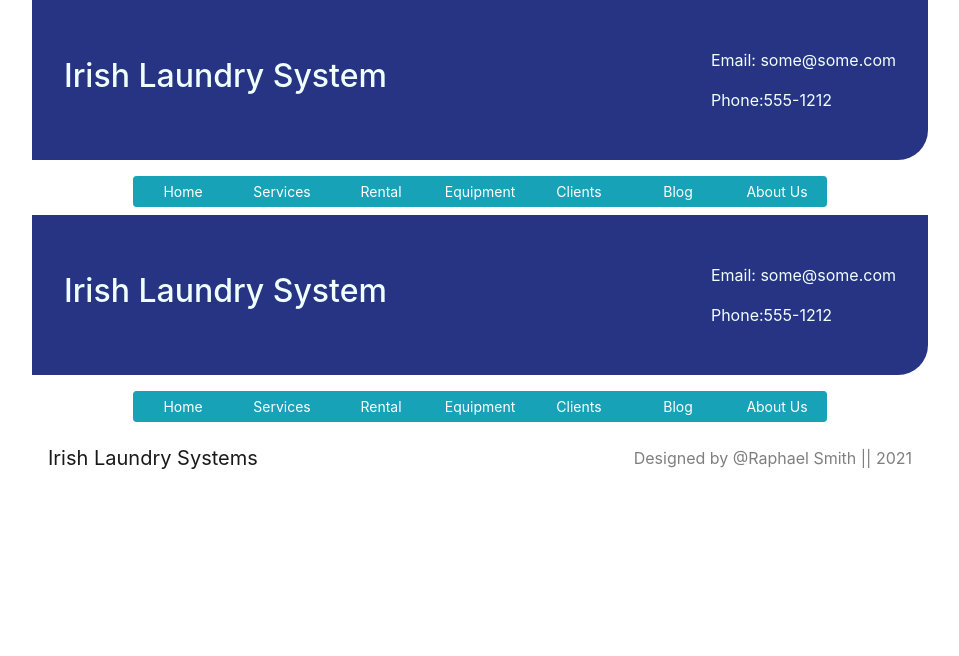
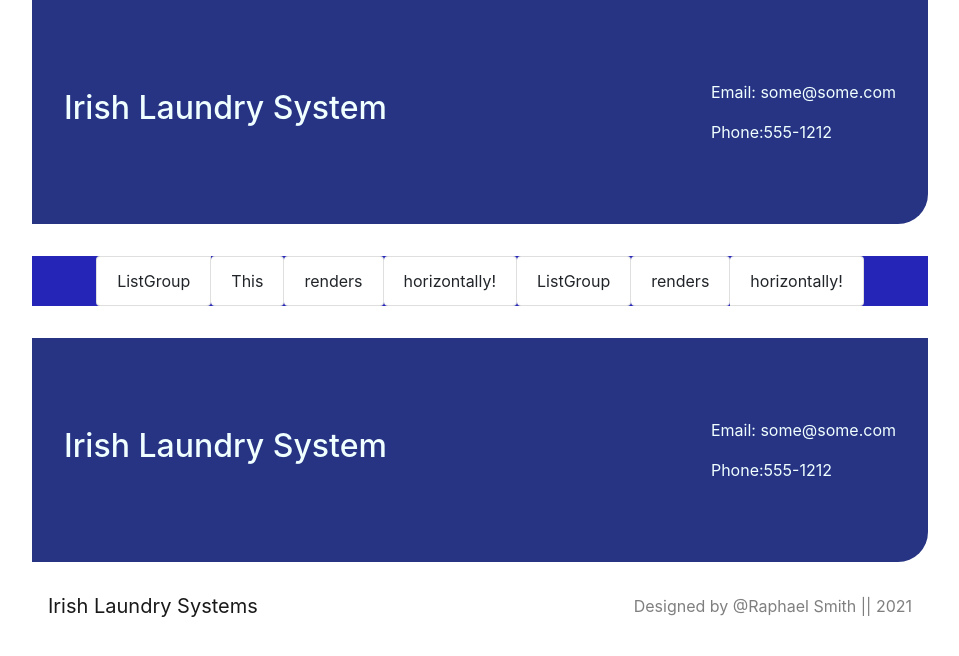
Before and after one commit to RaphaelQSmith/irish-laundry-system, a Next.js app: page /components/Header in a window 1280 px wide. Shown: the top 656 px of the page, without its empty margins (160-1119 px from the left). Built offline with nearby package versions, Linux system fonts and the light colour scheme.

Commit message:
Main Page link group and styling

```diff
--- a/pages/_app.tsx
+++ b/pages/_app.tsx
@@ -3,6 +3,7 @@ import Header from './components/Header'
 import Footer from './components/Footer'
 import styles from './styles/Home.module.css'
 import 'bootstrap/dist/css/bootstrap.css'
+import HeaderButtons from './components/HeaderButtons'
 
 
 function MyApp({ Component, pageProps }: AppProps) {
@@ -10,6 +11,7 @@ function MyApp({ Component, pageProps }: AppProps) {
     <div className={styles.wrapper}>
 
       <Header />
+      <HeaderButtons />
       <Component {...pageProps} />
       <Footer />
 
--- a/pages/components/Header.tsx
+++ b/pages/components/Header.tsx
@@ -15,17 +15,6 @@ export default function Header() {
                     </div>
                 </div>
             </header>
-            <div className={styles.buttonContainer}>
-                <ButtonGroup size="sm" className="mb-2">
-                    <Button className={styles.headerBts} variant="info">Home</Button>
-                    <Button className={styles.headerBts} variant="info">Services</Button>
-                    <Button className={styles.headerBts} variant="info">Rental</Button>
-                    <Button className={styles.headerBts} variant="info">Equipment</Button>
-                    <Button className={styles.headerBts} variant="info">Clients</Button>
-                    <Button className={styles.headerBts} variant="info">Blog</Button>
-                    <Button className={styles.headerBts} variant="info">About Us</Button>
-                </ButtonGroup>
-            </div>
         </div>
     )
 }
--- /dev/null
+++ b/pages/components/HeaderButtons.tsx
@@ -0,0 +1,21 @@
+import React from 'react'
+import { Button, ButtonGroup, ListGroup } from 'react-bootstrap'
+import styles from './components.module.css'
+
+export default function HeaderButtons() {
+    return (
+        <div>
+            <div className={styles.buttonContainer}>
+                <ListGroup horizontal>
+                    <ListGroup.Item className={styles.headerBts}>ListGroup</ListGroup.Item>
+                    <ListGroup.Item className={styles.headerBts}>This</ListGroup.Item>
+                    <ListGroup.Item className={styles.headerBts}>renders</ListGroup.Item>
+                    <ListGroup.Item className={styles.headerBts}>horizontally!</ListGroup.Item>
+                    <ListGroup.Item className={styles.headerBts}>ListGroup</ListGroup.Item>
+                    <ListGroup.Item className={styles.headerBts}>renders</ListGroup.Item>
+                    <ListGroup.Item className={styles.headerBts}>horizontally!</ListGroup.Item>
+                </ListGroup>
+            </div>
+        </div>
+    )
+}
--- a/pages/components/components.module.css
+++ b/pages/components/components.module.css
@@ -1,15 +1,14 @@
 .headerContainer{
     display: flex;
     flex: 1;
-    justify-items: center;
     flex-direction: row;
     flex-wrap: nowrap;
     background-color: rgb(39, 52, 131);
-    /* border-bottom-left-radius: 12px; */
     border-bottom-right-radius: 30px;
     align-items: center;
+    justify-items: center;
     margin-bottom: 1rem;
-    padding: 2rem 2rem 2rem;
+    padding: 4rem 2rem;
     color: azure;
 }
 
@@ -26,12 +25,17 @@
 }
 
 .buttonContainer{
-   display: flex;
-   align-content: space-around;
-   justify-content: space-around;
+   box-sizing: border-box;
+   display: container;
+   flex: 1;
+   align-items: center;
+   justify-items: center;
+   margin: 2rem 0 2rem 0;
+   background-color: rgb(37, 37, 184);
+   width: 100%;
 }
 .headerBts{
+    display: flex;
+    flex: 1;
     border-radius: 4px;
-    width: 100px;
-    min-width: 100px;
 }
--- a/pages/index.tsx
+++ b/pages/index.tsx
@@ -45,7 +45,7 @@ export default function Home() {
       </Carousel>
 
       <p className={styles.description}>
-        <h4>Our Services</h4>
+        <h4> - Our Services - </h4>
         Success in any laundry starts with identifying the requirements and meeting them in the most efficient way possible.
         To do this, you need a supplier that does more than simply supply machines.
         With the backing of Electrolux, the world’s largest manufacturer of industrial laundry equipment,
--- a/styles/globals.css
+++ b/styles/globals.css
@@ -9,10 +9,6 @@ body {
 a {
   color: inherit;
   text-decoration: none;
-}
-
-* {
-  box-sizing: border-box;
 }
 
 * {
```
Also changed, not shown: styles/Home.module.css (+6 -3 lines).
